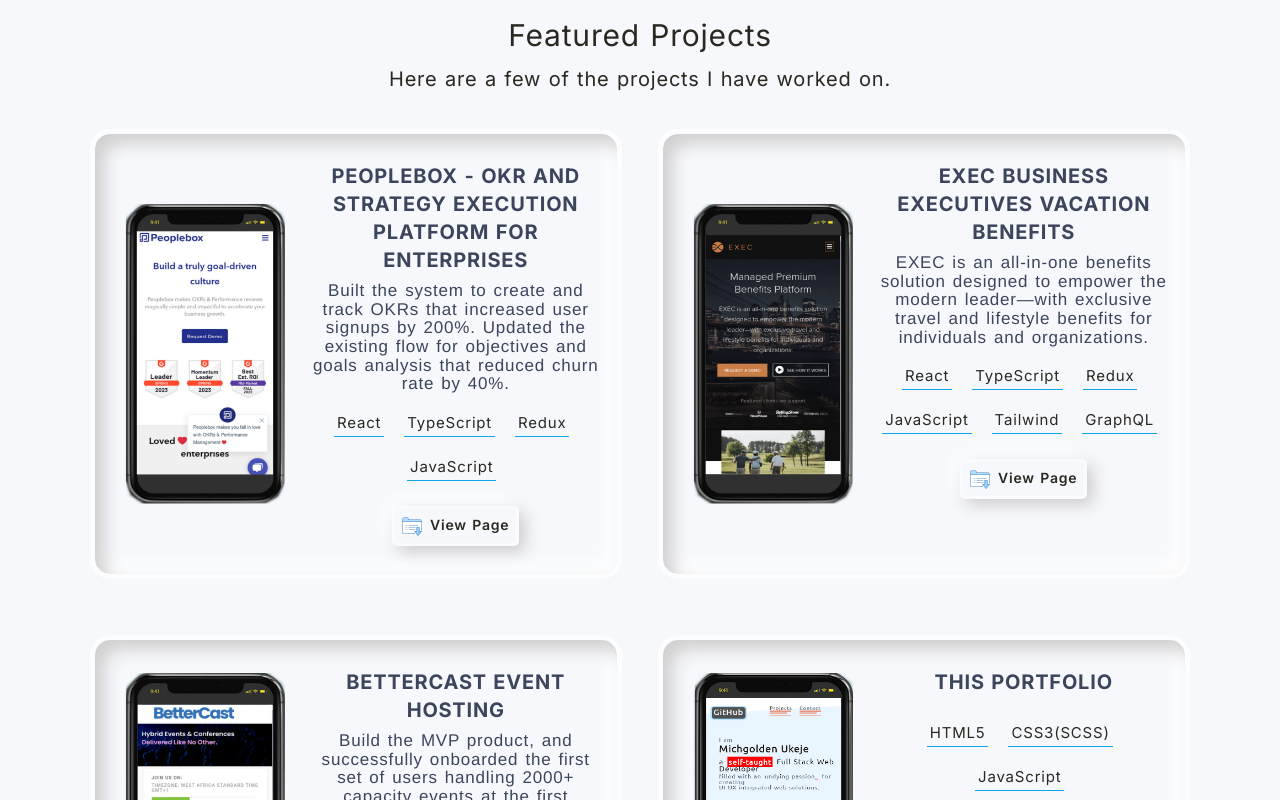
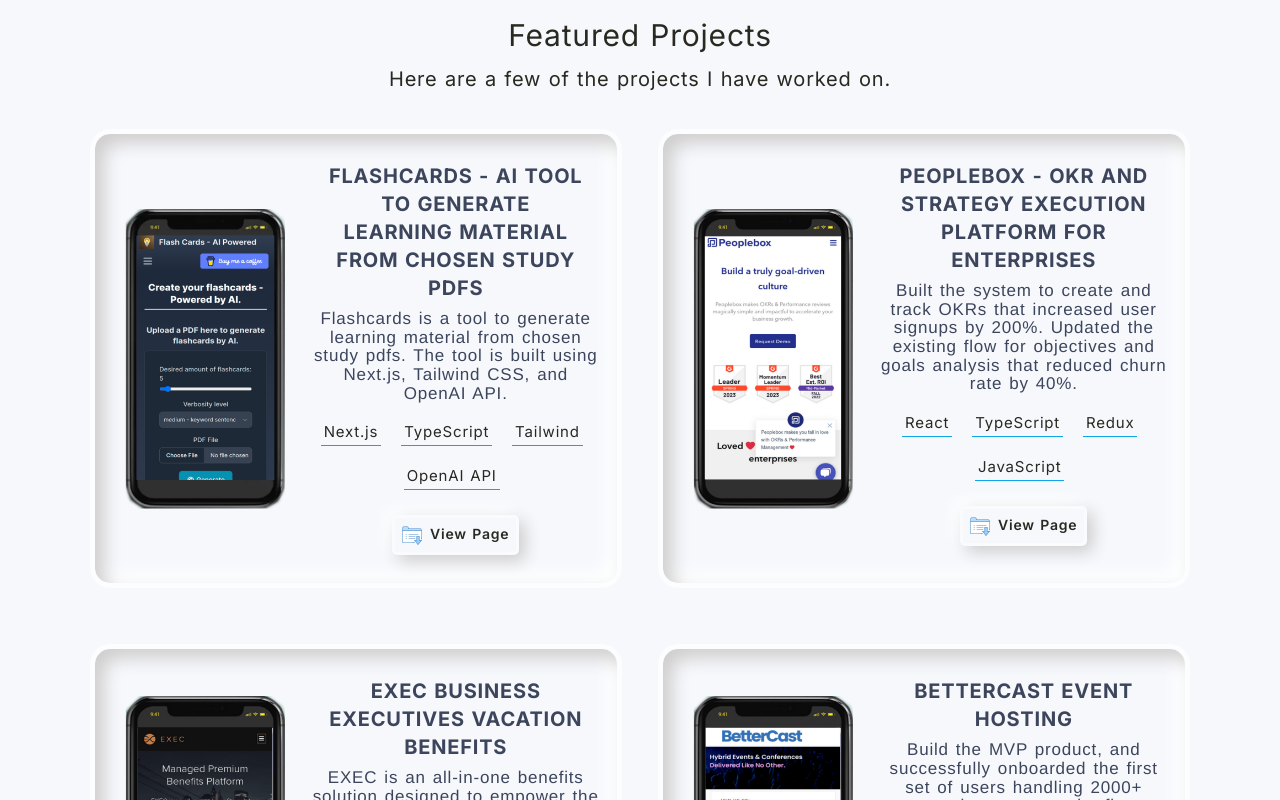
Before and after one commit to mikenath223/Portfolio, a Next.js app: page / in a window 1280 px wide. Shown: the part 600-1400 px from the top of the page. Built offline with nearby package versions, Linux system fonts and the light colour scheme.

Commit message:
Create flashcards project section

```diff
--- a/src/constants/projects.constants.ts
+++ b/src/constants/projects.constants.ts
@@ -1,6 +1,15 @@
 import { Project } from "@src/interfaces/project.interface";
 
 export const projects: Project[] = [
+  {
+    title:
+      "Flashcards - AI tool to generate learning material from chosen study pdfs",
+    description:
+      "Flashcards is a tool to generate learning material from chosen study pdfs. The tool is built using Next.js, Tailwind CSS, and OpenAI API.",
+    image: "/images/flashcards-mock.png",
+    technologies: ["Next.js", "TypeScript", "Tailwind", "OpenAI API"],
+    link: "https://flashcards.education/",
+  },
   {
     title: "Peoplebox - OKR and Strategy Execution Platform for Enterprises",
     description:
```
Also changed, not shown: public/images/flashcards-mock.png (added).
